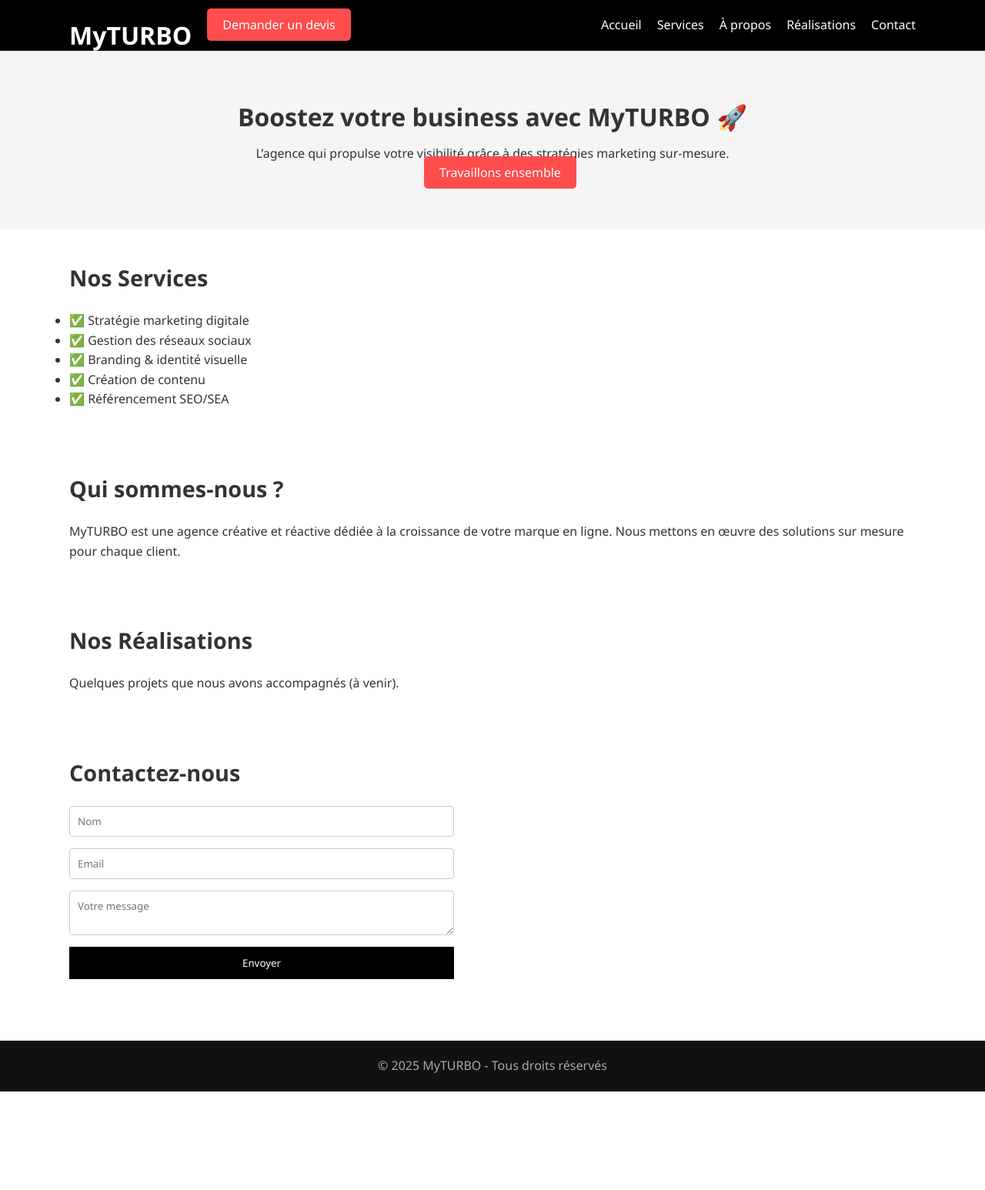
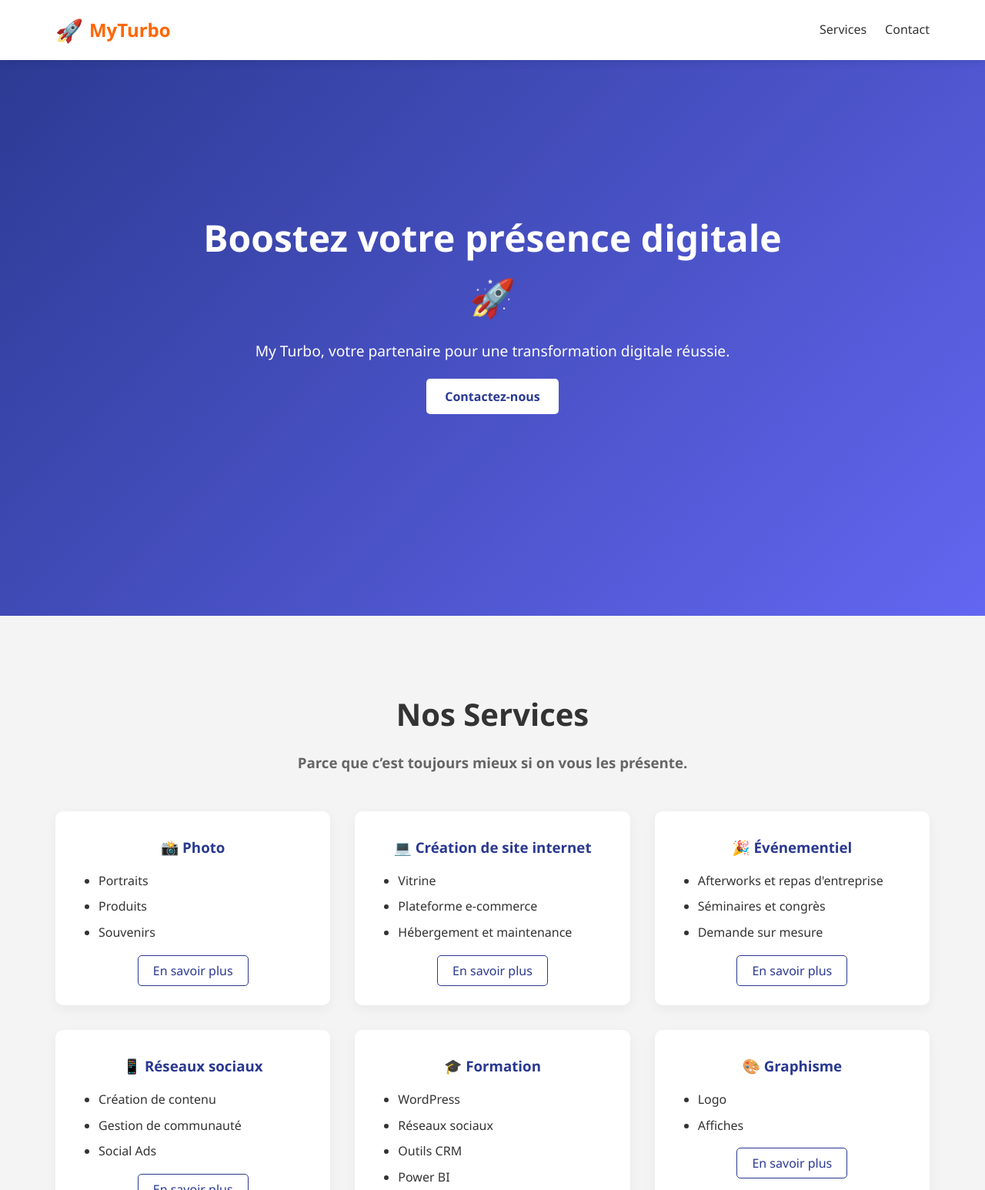
Before and after one commit to Fournier34/myturbo-site, a plain HTML site: page index.html in a window 1280 px wide. Shown: the top 1546 px of the page at 77% size. Before the commit the page ends 1418 px from the top, so only its background shows below. Drawn offline with nearby package versions, Linux system fonts and the light colour scheme.

Commit message:
Update index.html

```diff
--- a/index.html
+++ b/index.html
@@ -1,81 +1,346 @@
 <!DOCTYPE html>
 <html lang="fr">
 <head>
-  <meta charset="UTF-8">
-  <meta name="viewport" content="width=device-width, initial-scale=1.0">
-  <title>MyTURBO - Agence Marketing</title>
-  <link rel="stylesheet" href="style.css">
+  <meta charset="UTF-8" />
+  <meta name="viewport" content="width=device-width, initial-scale=1.0"/>
+  <title>MyTurbo - Agence Digitale</title>
+  <link rel="stylesheet" href="https://cdnjs.cloudflare.com/ajax/libs/aos/2.3.4/aos.css"/>
+  <script src="https://cdnjs.cloudflare.com/ajax/libs/aos/2.3.4/aos.js"></script>
+  <style>
+    :root {
+      --primary-color: #ff6600;
+      --secondary-color: #2a3990;
+      --dark-color: #333;
+      --light-color: #f4f4f4;
+      --max-width: 1200px;
+    }
+
+    * {
+      margin: 0;
+      padding: 0;
+      box-sizing: border-box;
+      font-family: 'Segoe UI', Tahoma, Geneva, Verdana, sans-serif;
+    }
+
+    body {
+      background: white;
+      color: var(--dark-color);
+      line-height: 1.6;
+    }
+
+    .container {
+      max-width: var(--max-width);
+      margin: 0 auto;
+      padding: 0 2rem;
+    }
+
+    /* HEADER */
+    .navbar {
+      background-color: #fff;
+      padding: 1rem 0;
+      position: fixed;
+      top: 0;
+      width: 100%;
+      z-index: 1000;
+      box-shadow: 0 2px 10px rgba(0,0,0,0.1);
+    }
+
+    .navbar-content {
+      display: flex;
+      justify-content: space-between;
+      align-items: center;
+    }
+
+    .logo {
+      font-size: 1.5rem;
+      font-weight: bold;
+      color: var(--primary-color);
+      display: flex;
+      align-items: center;
+    }
+
+    .logo span {
+      margin-right: 0.5rem;
+      font-size: 1.8rem;
+    }
+
+    .nav-links {
+      display: flex;
+      gap: 1.5rem;
+    }
+
+    .nav-links a {
+      color: var(--dark-color);
+      text-decoration: none;
+      font-weight: 500;
+    }
+
+    /* HERO */
+    .hero {
+      height: 100vh;
+      background: linear-gradient(135deg, #2a3990 0%, #6366f1 100%);
+      color: white;
+      display: flex;
+      align-items: center;
+      justify-content: center;
+      text-align: center;
+      padding: 2rem;
+      position: relative;
+    }
+
+    .hero-content {
+      max-width: 800px;
+      z-index: 1;
+    }
+
+    .hero h1 {
+      font-size: 3rem;
+      margin-bottom: 1rem;
+    }
+
+    .hero p {
+      font-size: 1.2rem;
+      margin-bottom: 2rem;
+    }
+
+    .cta-button {
+      background: white;
+      color: var(--secondary-color);
+      padding: 0.75rem 1.5rem;
+      border-radius: 5px;
+      text-decoration: none;
+      font-weight: 600;
+      transition: all 0.3s ease;
+    }
+
+    .cta-button:hover {
+      background: var(--primary-color);
+      color: white;
+    }
+
+    /* SERVICES */
+    #services {
+      padding: 6rem 0;
+      background: var(--light-color);
+    }
+
+    .section-title {
+      text-align: center;
+      font-size: 2.5rem;
+      margin-bottom: 1rem;
+    }
+
+    .section-subtitle {
+      text-align: center;
+      margin-bottom: 3rem;
+      color: #666;
+    }
+
+    .services-container {
+      display: grid;
+      grid-template-columns: repeat(auto-fit, minmax(280px, 1fr));
+      gap: 2rem;
+    }
+
+    .service-box {
+      background: white;
+      padding: 2rem;
+      border-radius: 10px;
+      box-shadow: 0 5px 15px rgba(0, 0, 0, 0.05);
+      text-align: center;
+      transition: all 0.3s ease;
+    }
+
+    .service-box:hover {
+      transform: translateY(-5px);
+    }
+
+    .service-box h3 {
+      color: var(--secondary-color);
+      margin-bottom: 1rem;
+    }
+
+    .service-list {
+      list-style: disc;
+      text-align: left;
+      padding-left: 1.5rem;
+      margin-bottom: 1.5rem;
+    }
+
+    .service-list li {
+      margin-bottom: 0.5rem;
+    }
+
+    .btn-outline {
+      padding: 0.5rem 1.2rem;
+      border: 1px solid var(--secondary-color);
+      color: var(--secondary-color);
+      border-radius: 5px;
+      text-decoration: none;
+      font-weight: 500;
+      transition: 0.3s ease;
+    }
+
+    .btn-outline:hover {
+      background: var(--secondary-color);
+      color: white;
+    }
+
+    /* BOUTON RETOUR EN HAUT */
+    #backToTop {
+      position: fixed;
+      bottom: 30px;
+      right: 30px;
+      background-color: #fff;
+      color: #2a3990;
+      border: 2px solid #2a3990;
+      border-radius: 50%;
+      font-size: 1.5rem;
+      width: 50px;
+      height: 50px;
+      cursor: pointer;
+      box-shadow: 0 5px 10px rgba(0,0,0,0.1);
+      transition: all 0.3s ease;
+      opacity: 0;
+      z-index: 999;
+      display: flex;
+      align-items: center;
+      justify-content: center;
+    }
+
+    #backToTop.show {
+      opacity: 1;
+    }
+
+    #backToTop:hover {
+      background-color: var(--primary-color);
+      color: white;
+      transform: translateY(-5px);
+    }
+
+    @media (max-width: 768px) {
+      .hero h1 {
+        font-size: 2rem;
+      }
+
+      .services-container {
+        grid-template-columns: 1fr;
+      }
+
+      .nav-links {
+        display: none;
+      }
+    }
+  </style>
 </head>
 <body>
+  <!-- NAVBAR -->
+  <nav class="navbar">
+    <div class="container navbar-content">
+      <div class="logo"><span>🚀</span>MyTurbo</div>
+      <div class="nav-links">
+        <a href="#services">Services</a>
+        <a href="#contact">Contact</a>
+      </div>
+    </div>
+  </nav>
 
-  <header>
-    <div class="container">
-      <h1>MyTURBO</h1>
-      <nav>
-        <ul>
-          <li><a href="#">Accueil</a></li>
-          <li><a href="#services">Services</a></li>
-          <li><a href="#about">À propos</a></li>
-          <li><a href="#projects">Réalisations</a></li>
-          <li><a href="#contact">Contact</a></li>
-        </ul>
-      </nav>
-      <a href="#contact" class="btn">Demander un devis</a>
-    </div>
-  </header>
-
+  <!-- HERO -->
   <section class="hero">
-    <div class="container">
-      <h2>Boostez votre business avec MyTURBO 🚀</h2>
-      <p>L’agence qui propulse votre visibilité grâce à des stratégies marketing sur-mesure.</p>
-      <a href="#contact" class="btn">Travaillons ensemble</a>
+    <div class="hero-content">
+      <h1>Boostez votre présence digitale 🚀</h1>
+      <p>My Turbo, votre partenaire pour une transformation digitale réussie.</p>
+      <a href="#contact" class="cta-button">Contactez-nous</a>
     </div>
   </section>
 
+  <!-- SERVICES -->
   <section id="services">
     <div class="container">
-      <h3>Nos Services</h3>
-      <ul>
-        <li>✅ Stratégie marketing digitale</li>
-        <li>✅ Gestion des réseaux sociaux</li>
-        <li>✅ Branding & identité visuelle</li>
-        <li>✅ Création de contenu</li>
-        <li>✅ Référencement SEO/SEA</li>
-      </ul>
+      <h2 class="section-title">Nos Services</h2>
+      <h3 class="section-subtitle">Parce que c’est toujours mieux si on vous les présente.</h3>
+      <div class="services-container">
+        <div class="service-box">
+          <h3>📸 Photo</h3>
+          <ul class="service-list">
+            <li>Portraits</li>
+            <li>Produits</li>
+            <li>Souvenirs</li>
+          </ul>
+          <a href="#contact" class="btn-outline">En savoir plus</a>
+        </div>
+        <div class="service-box">
+          <h3>💻 Création de site internet</h3>
+          <ul class="service-list">
+            <li>Vitrine</li>
+            <li>Plateforme e-commerce</li>
+            <li>Hébergement et maintenance</li>
+          </ul>
+          <a href="#contact" class="btn-outline">En savoir plus</a>
+        </div>
+        <div class="service-box">
+          <h3>🎉 Événementiel</h3>
+          <ul class="service-list">
+            <li>Afterworks et repas d'entreprise</li>
+            <li>Séminaires et congrès</li>
+            <li>Demande sur mesure</li>
+          </ul>
+          <a href="#contact" class="btn-outline">En savoir plus</a>
+        </div>
+        <div class="service-box">
+          <h3>📱 Réseaux sociaux</h3>
+          <ul class="service-list">
+            <li>Création de contenu</li>
+            <li>Gestion de communauté</li>
+            <li>Social Ads</li>
+          </ul>
+          <a href="#contact" class="btn-outline">En savoir plus</a>
+        </div>
+        <div class="service-box">
+          <h3>🎓 Formation</h3>
+          <ul class="service-list">
+            <li>WordPress</li>
+            <li>Réseaux sociaux</li>
+            <li>Outils CRM</li>
+            <li>Power BI</li>
+          </ul>
+          <a href="#contact" class="btn-outline">En savoir plus</a>
+        </div>
+        <div class="service-box">
+          <h3>🎨 Graphisme</h3>
+          <ul class="service-list">
+            <li>Logo</li>
+            <li>Affiches</li>
+          </ul>
+          <a href="#contact" class="btn-outline">En savoir plus</a>
+        </div>
+      </div>
     </div>
   </section>
 
-  <section id="about">
-    <div class="container">
-      <h3>Qui sommes-nous ?</h3>
-      <p>MyTURBO est une agence créative et réactive dédiée à la croissance de votre marque en ligne. Nous mettons en œuvre des solutions sur mesure pour chaque client.</p>
-    </div>
-  </section>
+  <!-- BOUTON RETOUR EN HAUT -->
+  <button id="backToTop" title="Retour en haut">🚀</button>
 
-  <section id="projects">
-    <div class="container">
-      <h3>Nos Réalisations</h3>
-      <p>Quelques projets que nous avons accompagnés (à venir).</p>
-    </div>
-  </section>
+  <!-- SCRIPT -->
+  <script>
+    AOS.init({ duration: 800, once: true });
 
-  <section id="contact">
-    <div class="container">
-      <h3>Contactez-nous</h3>
-      <form>
-        <input type="text" placeholder="Nom" required>
-        <input type="email" placeholder="Email" required>
-        <textarea placeholder="Votre message" required></textarea>
-        <button type="submit">Envoyer</button>
-      </form>
-    </div>
-  </section>
+    const backToTopBtn = document.getElementById("backToTop");
 
-  <footer>
-    <div class="container">
-      <p>© 2025 MyTURBO - Tous droits réservés</p>
-    </div>
-  </footer>
+    window.addEventListener("scroll", () => {
+      if (window.scrollY > 300) {
+        backToTopBtn.classList.add("show");
+      } else {
+        backToTopBtn.classList.remove("show");
+      }
+    });
 
+    backToTopBtn.addEventListener("click", () => {
+      window.scrollTo({
+        top: 0,
+        behavior: "smooth"
+      });
+    });
+  </script>
 </body>
 </html>
```
